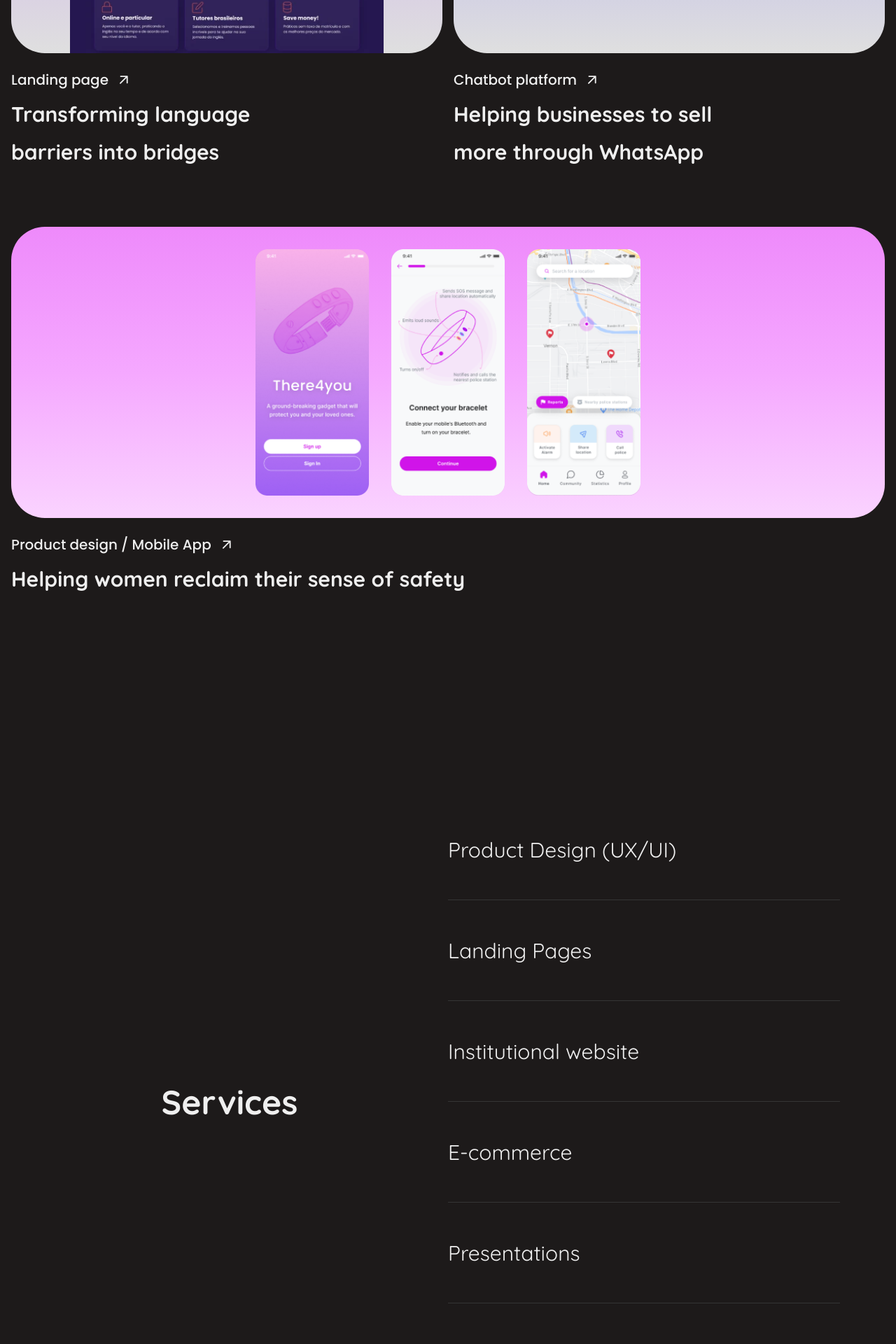
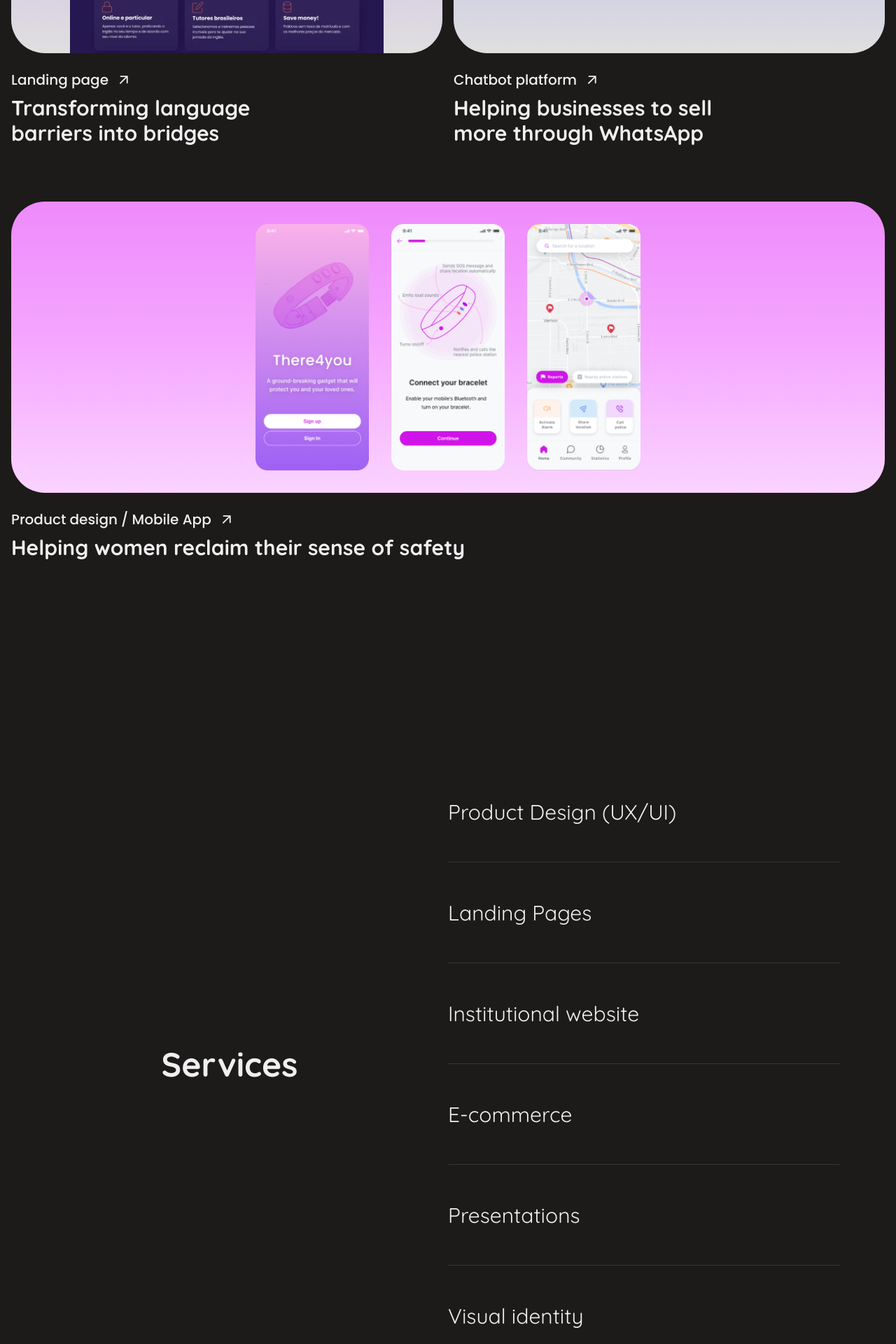
Before and after one commit to brunomoeller/bea-moreira-portfolio, a Next.js app: page / in a window 1280 px wide. Shown: the part 1404-3324 px from the top of the page at 70% size. Built offline with nearby package versions, Linux system fonts and the light colour scheme.

Commit message:
fix services anchor point and leading on projects titles

```diff
--- a/components/Global/Popup.tsx
+++ b/components/Global/Popup.tsx
@@ -81,7 +81,7 @@ function Popup({ hidden }: Props) {
             </Link>
           </li>
           <li className="px-4 py-1 border-l-4 rounded-sm">
-            <Link onClick={hidePopup} href="/about">
+            <Link onClick={hidePopup} href="/#about">
             {t("about")}
             </Link>
           </li>
--- a/components/Home/Projects.tsx
+++ b/components/Home/Projects.tsx
@@ -74,14 +74,13 @@ export default function Projects({}: Props) {
           </Link>
           <Image className="h-3 w-3" src={redirectIcon} alt="go to" />
         </div>
-        <h1 className="font-quicksand font-bold text-darker-white text-3xl md:w-[60%] leading-[1.8]">
+        <h1 className="font-quicksand font-bold text-darker-white text-3xl md:w-[60%] leading-9">
           {t2("letsPractice")}
         </h1>
       </div>
 
       {/* Becon Text */}
       <div
-        id="services"
         className="order-6 sm:order-1 sm:col-span-1 sm:justify-self-auto flex flex-col items-start col-span-2 justify-self-center gap-x-4 gap-y-2"
       >
         <div className="flex items-center col-span-2 justify-self-center gap-x-4">
@@ -93,7 +92,7 @@ export default function Projects({}: Props) {
           </Link>
           <Image className="h-3 w-3" src={redirectIcon} alt="go to" />
         </div>
-        <h1 className="font-quicksand font-bold text-darker-white text-3xl md:w-[70%] leading-[1.8]">
+        <h1 className="font-quicksand font-bold text-darker-white text-3xl md:w-[70%] leading-9">
           {t2("becon")}
         </h1>
       </div>
@@ -157,11 +156,12 @@ export default function Projects({}: Props) {
           </Link>
           <Image className="h-3 w-3" src={redirectIcon} alt="go to" />
         </div>
-        <h1 className="font-quicksand font-bold text-darker-white text-3xl leading-[1.8]">
+        <h1 className="font-quicksand font-bold text-darker-white text-3xl leading-9">
           {t2("there4you")}
         </h1>
       </div>
     </main>
+
   );
 }
 
--- a/components/Home/Services.tsx
+++ b/components/Home/Services.tsx
@@ -8,6 +8,7 @@ export default function Services({}: Props) {
   const t = useTranslations("home.services");
 
   return (
+    <>
     <motion.section
       initial={{
         opacity: 0,
@@ -21,9 +22,9 @@ export default function Services({}: Props) {
       transition={{
         duration: 0.5,
       }}
-      id="services"
-      className="col-span-12 grid grid-cols-1 lg:grid-cols-2 lg:grid-rows-6 items-center justify-center mt-48 lg:mt-72 font-quicksand snap-center snap-always"
+      className="relative col-span-12 grid grid-cols-1 lg:grid-cols-2 lg:grid-rows-6 items-center justify-center mt-48 lg:mt-72 font-quicksand snap-center snap-always"
     >
+      <span id="services" className="absolute -top-[25%] lg:-top-[20%]"></span>
       <div className="lg:row-span-6 grid items-center justify-center">
         <h2 className="text-3xl lg:text-5xl text-darker-white font-bold">
           {t("title")}
@@ -48,6 +49,8 @@ export default function Services({}: Props) {
         <h3 className="service-title">{t("categories.6")}</h3>
       </div>
     </motion.section>
+    </>
+
   );
 }
 
```
